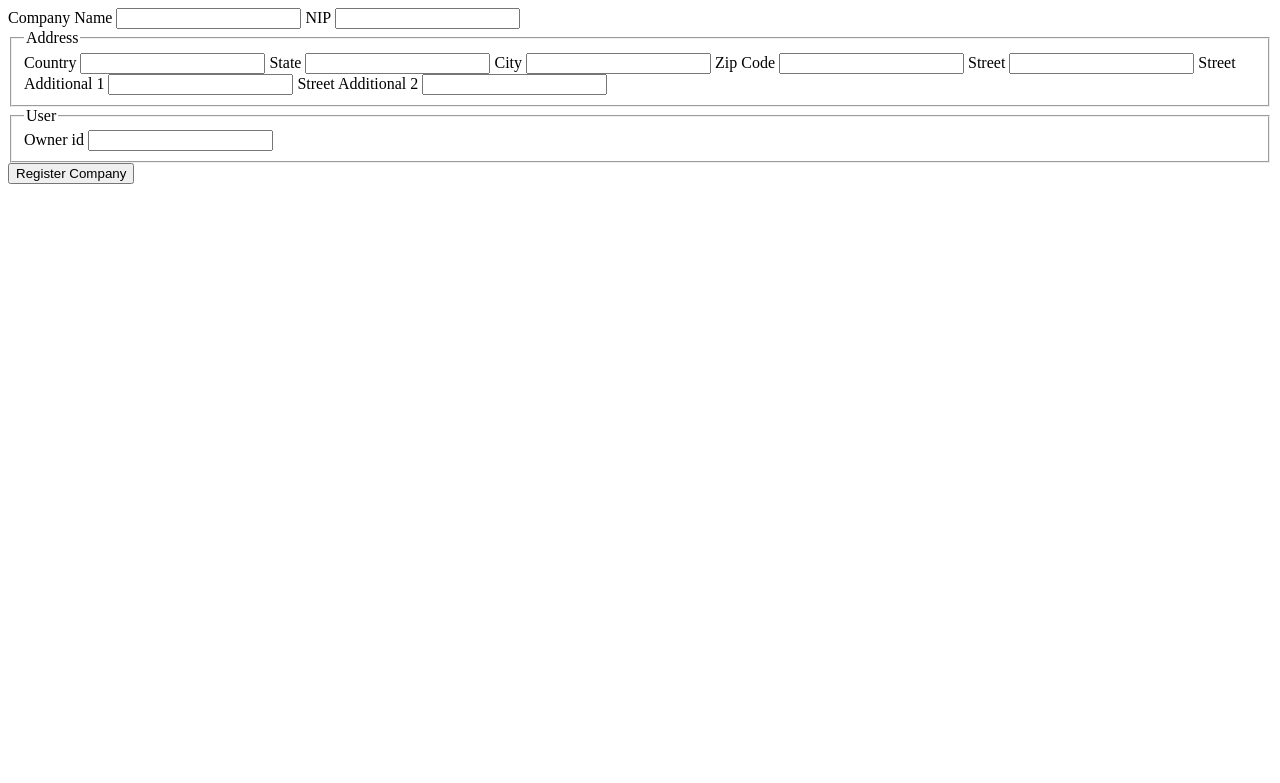
After one commit to Zyszu/ticket-king, a Java web app: page /register-company.jsp in a window 1280 px wide. The commit adds this page. Shown: the top 783 px of the page. Run offline with Spring Boot 4, a stand-in JSP engine, Linux system fonts and the light colour scheme; the project's own start-up code is not run, and a stand-in starts its controllers and pages; some of the project's set-up classes (security, data sources, template engines, error pages and the like) are left out, and stand-ins take their place.

Commit message:
Created company register form

```diff
--- a/src/main/java/pl/matzysz/service/UserService.java
+++ b/src/main/java/pl/matzysz/service/UserService.java
@@ -10,7 +10,7 @@ public interface UserService {
     public void addUser(User user);
     public void editUser(User user);
     public List<User> listUser();
-    public void removeUser(long id);
+    public void deleteUser(long id);
     public User getUser(long id);
     public User getUserByEmail(String email);
 
--- a/src/main/java/pl/matzysz/service/UserServiceImpl.java
+++ b/src/main/java/pl/matzysz/service/UserServiceImpl.java
@@ -34,7 +34,7 @@ public class UserServiceImpl implements UserService {
     }
 
     @Transactional
-    public void removeUser(long id) {
+    public void deleteUser(long id) {
         userRepository.deleteById(id);
     }
 
--- a/src/main/webapp/login.jsp
+++ b/src/main/webapp/login.jsp
@@ -22,8 +22,12 @@
 <%--    <input type="hidden" name="${_csrf.parameterName}" value="${_csrf.token}" />--%>
   </form>
 
-  <a href="/register">
+  <a href="/register-user">
     don't have an accoutn? Register now!
+  </a>
+
+  <a href="/register-company">
+    Make a company now!
   </a>
 
 </body>
--- /dev/null
+++ b/src/main/webapp/register-company.jsp
@@ -0,0 +1,77 @@
+<%--
+  Created by IntelliJ IDEA.
+  User: mateusz
+  Date: 27/03/2025
+  Time: 00:18
+  To change this template use File | Settings | File Templates.
+--%>
+<%@ taglib prefix="form" uri="http://www.springframework.org/tags/form" %>
+<%@ taglib prefix="spring" uri="http://www.springframework.org/tags" %>
+<%@ taglib prefix="c" uri="http://java.sun.com/jsp/jstl/core" %>
+
+<html>
+<head>
+  <title>Title</title>
+</head>
+<body>
+<form:form method="post" action="register-company" modelAttribute="company">
+  <form:hidden path="id" />
+
+  <!-- Email -->
+  <label for="companyName">Company Name</label>
+  <form:input path="companyName" class="input-field" />
+  <form:errors path="companyName" />
+
+  <!-- Password -->
+  <label for="nip">NIP</label>
+  <form:input path="nip" class="input-field" />
+  <form:errors path="nip" />
+
+  <!-- Address Fields -->
+  <fieldset>
+    <legend>Address</legend>
+
+    <label for="address.country">Country</label>
+    <form:input path="address.country" class="input-field" />
+    <form:errors path="address.country" />
+
+    <label for="address.state">State</label>
+    <form:input path="address.state" class="input-field" />
+    <form:errors path="address.state" />
+
+    <label for="address.city">City</label>
+    <form:input path="address.city" class="input-field" />
+    <form:errors path="address.city" />
+
+    <label for="address.zipCode">Zip Code</label>
+    <form:input path="address.zipCode" class="input-field" />
+    <form:errors path="address.zipCode" />
+
+    <label for="address.street">Street</label>
+    <form:input path="address.street" class="input-field" />
+    <form:errors path="address.street" />
+
+    <label for="address.streetAdditional1">Street Additional 1</label>
+    <form:input path="address.streetAdditional1" class="input-field" />
+    <form:errors path="address.streetAdditional1" />
+
+    <label for="address.streetAdditional2">Street Additional 2</label>
+    <form:input path="address.streetAdditional2" class="input-field" />
+    <form:errors path="address.streetAdditional2" />
+  </fieldset>
+
+  <!-- Address Fields -->
+  <fieldset>
+    <legend>User</legend>
+
+    <label for="owner.id">Owner id</label>
+    <form:input path="owner.id" class="input-field" />
+    <form:errors path="owner.id" />
+  </fieldset>
+
+  <button type="submit">Register Company</button>
+</form:form>
+
+
+</body>
+</html>
--- a/src/main/webapp/register.jsp
+++ b/src/main/webapp/register-user.jsp
@@ -14,7 +14,7 @@
     <title>Title</title>
 </head>
 <body>
-  <form:form method="post" action="register" modelAttribute="user">
+  <form:form method="post" action="register-user" modelAttribute="user">
     <form:hidden path="id" />
 
     <!-- Email -->
```
Also changed, not shown: src/main/java/pl/matzysz/controller/RegisterCompanyController.java (added, +77 -0 lines), src/main/java/pl/matzysz/controller/RegisterUserController.java (renamed from src/main/java/pl/matzysz/controller/RegisterController.java, +6 -7 lines), src/main/java/pl/matzysz/domain/Company.java (+4 -3 lines), src/main/java/pl/matzysz/repository/CompanyRepository.java (added, +13 -0 lines), src/main/java/pl/matzysz/service/CompanyService.java (added, +16 -0 lines), src/main/java/pl/matzysz/service/CompanyServiceImpl.java (added, +85 -0 lines).
